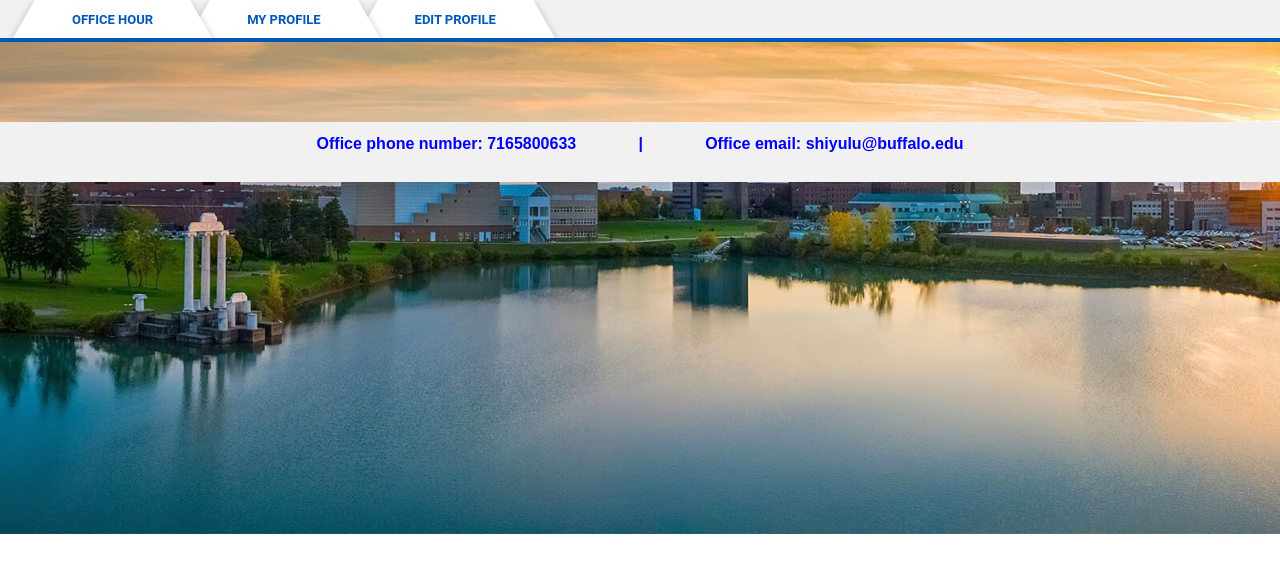
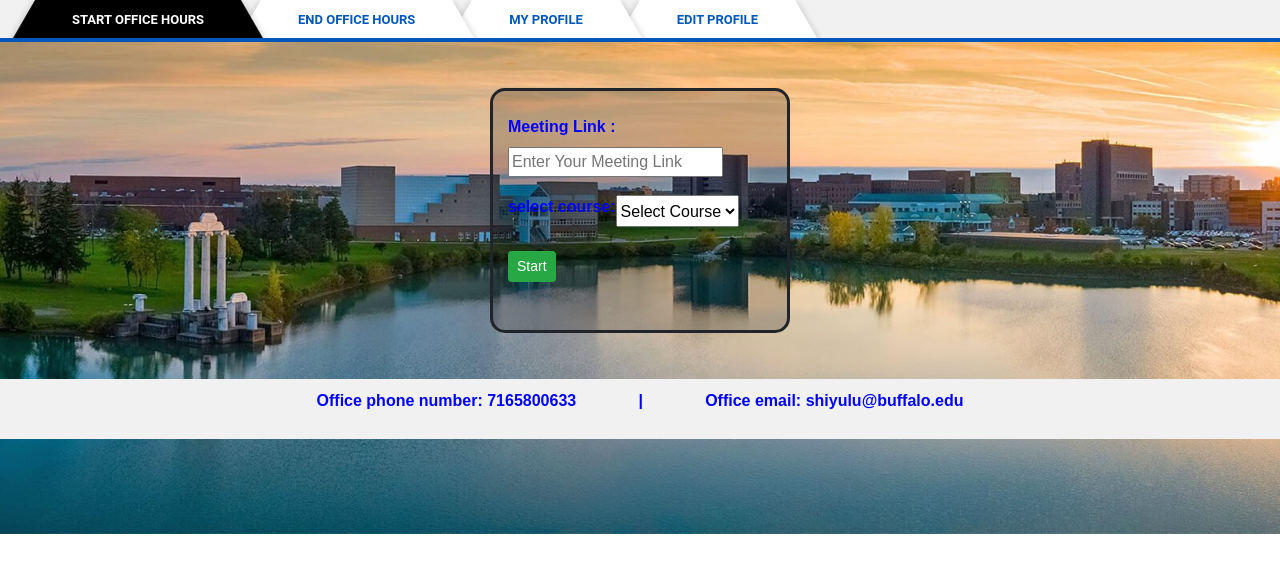
Before and after one commit to neelvija/Student-help-desk, a PHP site: page /TA_dashboard.php in a window 1280 px wide. Shown: the part 186-759 px from the top of the page. Run offline with PHP 8.4, Linux system fonts and the light colour scheme; the visitor is signed in with stand-in values (Sample User, id 1); tables that the repository leaves empty or names only in its code hold one stand-in row (values such as "Sample post"); data that the repository does not hold is empty; some libraries are stand-ins or nearby versions.

Commit message:
adding Start office hours tab design to TA_dashboard.php  #91

```diff
--- a/TA/TA_dashboard.php
+++ b/TA/TA_dashboard.php
@@ -2,8 +2,6 @@
 session_start();
 if (isset($_SESSION['message'])) {
     echo '<script type="text/javascript">alert("' . $_SESSION['message'] . '");</script>';
-
-
 }
 
 ?>
@@ -122,12 +120,12 @@ body {
   float: right;
  }
 #border {border-style:groove; width: 300px;;
-        Background-color: rgba(0,0,0,0.7);
+        Background-color: rgba(0,0,0,0.2);
       border-style: solid;
       border-radius: 15px;}
 .thick {font-weight:bold;
-		color:#0000ff;
-		}
+    color:#0000ff;
+    }
 
 
 
@@ -151,7 +149,8 @@ body {
       <ul>
         <li onclick="openCity(event,'edit')" class="tablinks">Edit Profile</li>
         <li onclick="openCity(event,'profile')" class="tablinks">My Profile</li>
-        <li onclick="openCity(event,'officehour')" class="tablinks active">Office Hour</li>
+        <li onclick="openCity(event,'end')" class="tablinks">End Office Hours</li>
+        <li onclick="openCity(event,'start')" class="tablinks active">Start Office Hours</li>
       </ul>
 </div>
 </div>
@@ -159,140 +158,81 @@ body {
 <div id="center" class="row">
 <div class="column middle" id="center">
 
-  <!-- office hour page -->
-          <div id="officehour" class="tabcontent" style= "display:block";>
-            <div id='border' class="container">
-            <br>
-              <?php
-  				$em = $_SESSION['email'];
-  				?>
+ <!-- start office hour page -->
+<?php
+  $em = $_SESSION['email'];
+ $servername = "tethys.cse.buffalo.edu:3306";
+    $username = "ashishav";
+    $password = "50337024";
+    $dbname = "cse442_542_2020_summer_teamh_db";
 
-          <label class="thick">Office Hours :</label>
-          <label class="thick">7:00-9:0044</label>
-          <br>
-          <br>
+    $con = mysqli_connect($servername, $username, $password, $dbname);
 
-          <form name="form1" action="start_office.php" method="post">
-
-        	<input type="submit" class="btn btn-primary btn-sm" name="start" value="Start Office Hours"/>
-
-    	</form>
-
-        <br>
-        <form name="form2" action="end_office.php" method="post">
-        <input type="submit" class="btn btn-danger btn-sm" name="End" value="End Office Hours"/>
-			  <br>
-		</form>
-		<br>
-
-
-
-          </div>
-
-          </div>
-
-<!--TA Profile-->
-
-
-<div id="profile" class="tabcontent">
-  	<div id='border' class="container">
-  <?php
-  $em = $_SESSION['email'];
-  $con=mysqli_connect("localhost","root","","ta_system");
-$result = mysqli_query($con,"SELECT * FROM ta_records WHERE Email='$em'");
+$result = mysqli_query($con,"SELECT * FROM TA_records WHERE Email='$em'");
 $result2 = mysqli_query($con,"SELECT * FROM faculty_course_mapping_table WHERE instructor_email='$em'");
 while($row = mysqli_fetch_array($result))
 {
     $fn = $row['First_Name'];
     $ln = $row['Last_Name'];
 }
+$course = array();
+$courseid = array();
+$i = 0;
+
 while($row = mysqli_fetch_array($result2))
 {
-  $course = $row['course_name'];
+  $course[$i] = $row['course_name'];
+  $courseid[$i] = $row['course_id'];
+  $i = $i + 1;
 }
+
   ?>
+          <div id="start" class="tabcontent" style= "display:block";>
+            <div id='border' class="container">
+            <br>
+              <?php
+          $em = $_SESSION['email'];
+          ?>
+
+          <form name="form3" action="start_office.php" method="post">
+    <label class="thick">Meeting Link :</label>
     <br>
-            <form name="form3" action="addTA_file.php" method="post" enctype="multipart/form-data">
-  			  <label class="thick">Firstname :</label><img src="display_photo.php" width="90px", height="120px", id="floatright" />
-  			  <br>
-  			  <label class="thick"><?php echo $fn ?></label>
-  			  <br>
-  			  <br>
-  			  <label class="thick">Lastname :</label>
-  			  <br>
-  			  <label class="thick"><?php echo $ln ?></label>
-          <br>
+    <input id="floatleft" type="text" name="meetinglink" placeholder="Enter Your Meeting Link" required>
+    <br>
+    <br>
 
+              <div class="btn-group">
+            <label class="thick">select course:</label>
+        <br>
+        <p></p>
+        <select  name='courselist' required>
+          <option value=''>Select Course</option>;
+        <?php
+        $i = 0;
+        $n = count($course);
+        while ($i < $n)
+        {
+          //echo $course[$i];
+          echo "<option value='$courseid[$i]'>".$course[$i]."</option>";
+          $i = $i + 1;
 
-  			  <br>
-
-			  <lable class="thick"> Email :</lable>
-
-			　<p class="thick"><?php echo $em ?></p>
-
-
-			  <lable class="thick">course name :</lable>
-			  <br>
-			  <label class="thick"><?php echo $course ?></label>
-			  <br>
-
-
-			</form>
-			<br>
-
-	</div>
-	<br>
-</div>
-
-<!--Edit TA Profile-->
-
-<div id="edit" class="tabcontent">
-	<div id='border' class="container">
-          <br>
-          <label class="thick">Email: <?php echo $_SESSION['email']; ?></label>
-            <form name="form1" action="editTA.php" method="post" enctype="multipart/form-data">
-          <label class="thick">Firstname :</label>
-
-          <input id="floatleft" type="text" name="firstname" placeholder="Enter Your firstname" required>
-          <br>
-          <br>
-          <label class="thick">Lastname :</label>
-          <br>
-          <input id="floatleft" type="text" name="lastname" placeholder="Enter Your lastname" required>
-          <br>
-          <br>
-
-      <lable class="thick">Upload TAs Photo:</lable>
-      <img src="display_photo.php" width="90px", height="120px" />
-
-      <br>
-    　<input type="file" name="picpath" id="picpath" style="display:none;" onChange="document.form1.path.value=this.value.replace('C:\\fakepath\\', '')" required>
-    　<input id="floatleft" type="button" class="btn btn-success" value="Upload photo" onclick="document.form1.picpath.click()">
-
+        }
+         ?>
+         </select>
+         </div>
+        <br>
+        <br>
+          <input type="submit" class="btn btn-success btn-sm" name="start" value="Start" />
+      </form>
       <br>
       <br>
-      <input name="path" readonly>
-      <br>
-      <br>
+           </div>
 
-      <!--<input type="submit" class="btn-success btn-sm" name="submit" value="Submit photo">-->
+          </div>
 
 
 
-        <lable class="thick">Enter course name :</lable>
-        <br>
-        <input id="floatleft" type="text" name="course" placeholder="Enter Your course" required>
-        <br>
-        <br>
-        <input type="submit" class="btn btn-primary" name="submit" value="Save">
 
-      </form>
-      <br>
-
-    </div>
-    <br>
-    <br>
-</div>
 
 
 
@@ -306,13 +246,3 @@ while($row = mysqli_fetch_array($result2))
 </div>
 </body>
 </html>
-<?php
-if(isset($_SESSION['listTAs'])) {
-    echo '<script type="text/javascript">openCity(event,"TAlist");</script>';
-    unset($_SESSION['listTAs']);
-}
-if(isset($_SESSION['removeTA'])) {
-    echo '<script type="text/javascript">openCity(event,"remove");</script>';
-    unset($_SESSION['removeTA']);
-}
-?>
```
